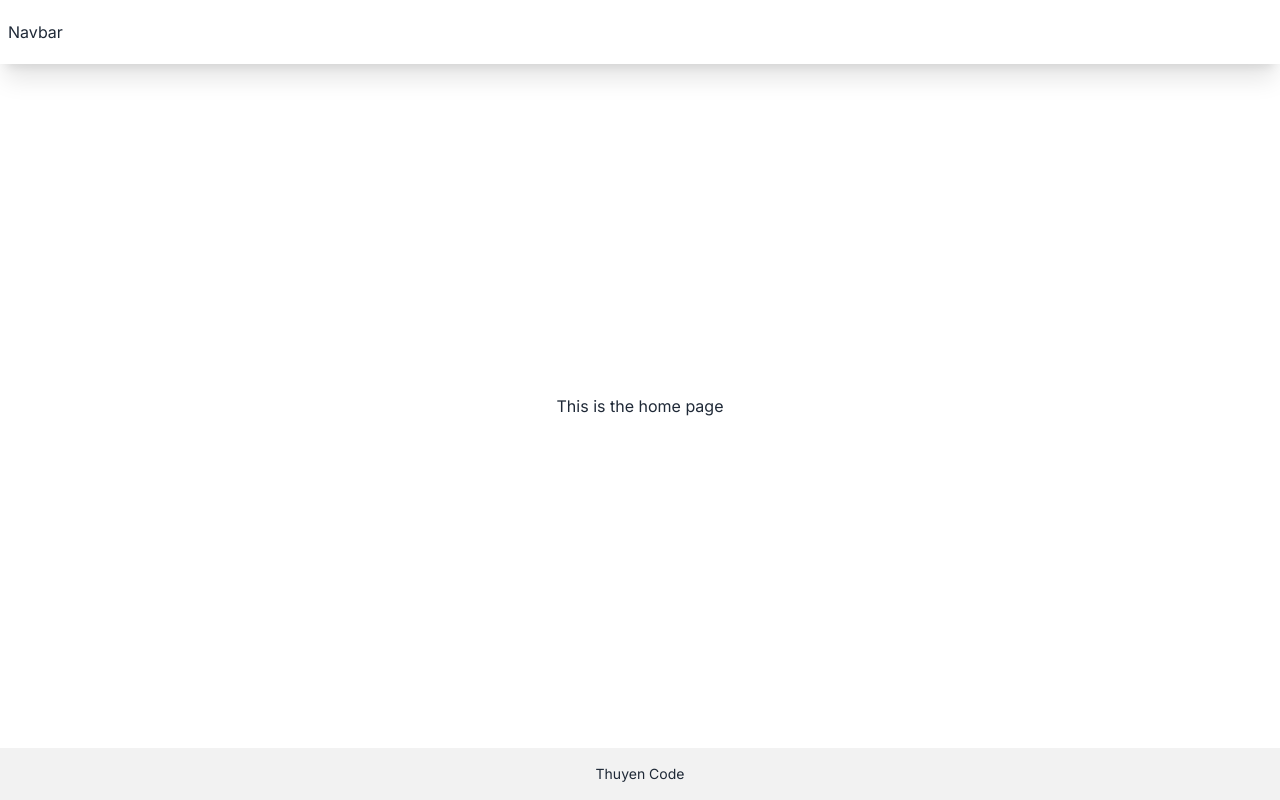
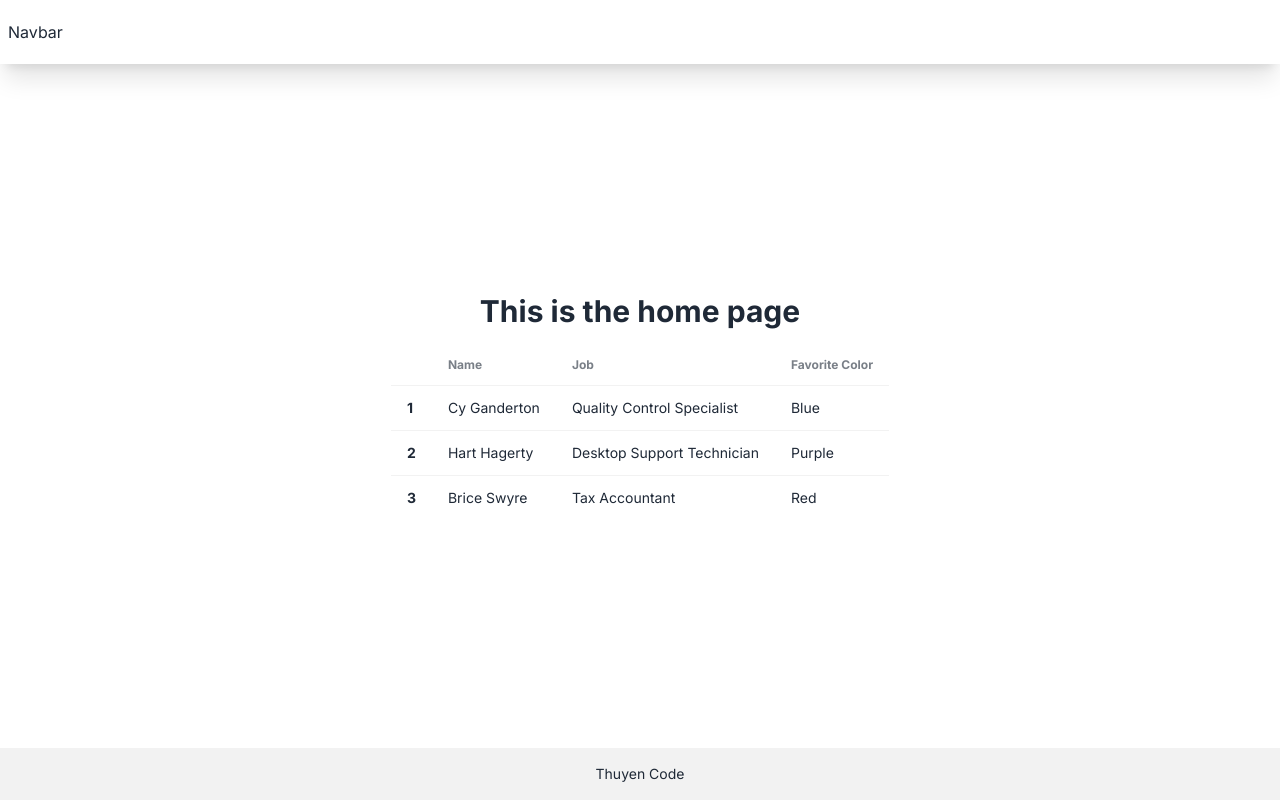
Before and after one commit to thuyencode/springboot-react-mysql-demo, a React (Vite) app in the folder frontend/: page / in a window 1280 px wide. Built offline with nearby package versions, Linux system fonts and the light colour scheme.

Commit message:
The Home page is not completed yet

```diff
--- a/frontend/src/pages/HomePage.tsx
+++ b/frontend/src/pages/HomePage.tsx
@@ -1,7 +1,47 @@
 import { type ReactElement } from 'react'
 
 function HomePage(): ReactElement {
-  return <>This is the home page</>
+  return (
+    <div className='hero-content flex-col' role='banner'>
+      <h2>This is the home page</h2>
+
+      <div className='overflow-x-auto'>
+        <table className='table'>
+          <thead>
+            <tr>
+              <th></th>
+              <th>Name</th>
+              <th>Job</th>
+              <th>Favorite Color</th>
+            </tr>
+          </thead>
+
+          <tbody>
+            <tr>
+              <th>1</th>
+              <td>Cy Ganderton</td>
+              <td>Quality Control Specialist</td>
+              <td>Blue</td>
+            </tr>
+
+            <tr>
+              <th>2</th>
+              <td>Hart Hagerty</td>
+              <td>Desktop Support Technician</td>
+              <td>Purple</td>
+            </tr>
+
+            <tr>
+              <th>3</th>
+              <td>Brice Swyre</td>
+              <td>Tax Accountant</td>
+              <td>Red</td>
+            </tr>
+          </tbody>
+        </table>
+      </div>
+    </div>
+  )
 }
 
 export default HomePage
```
